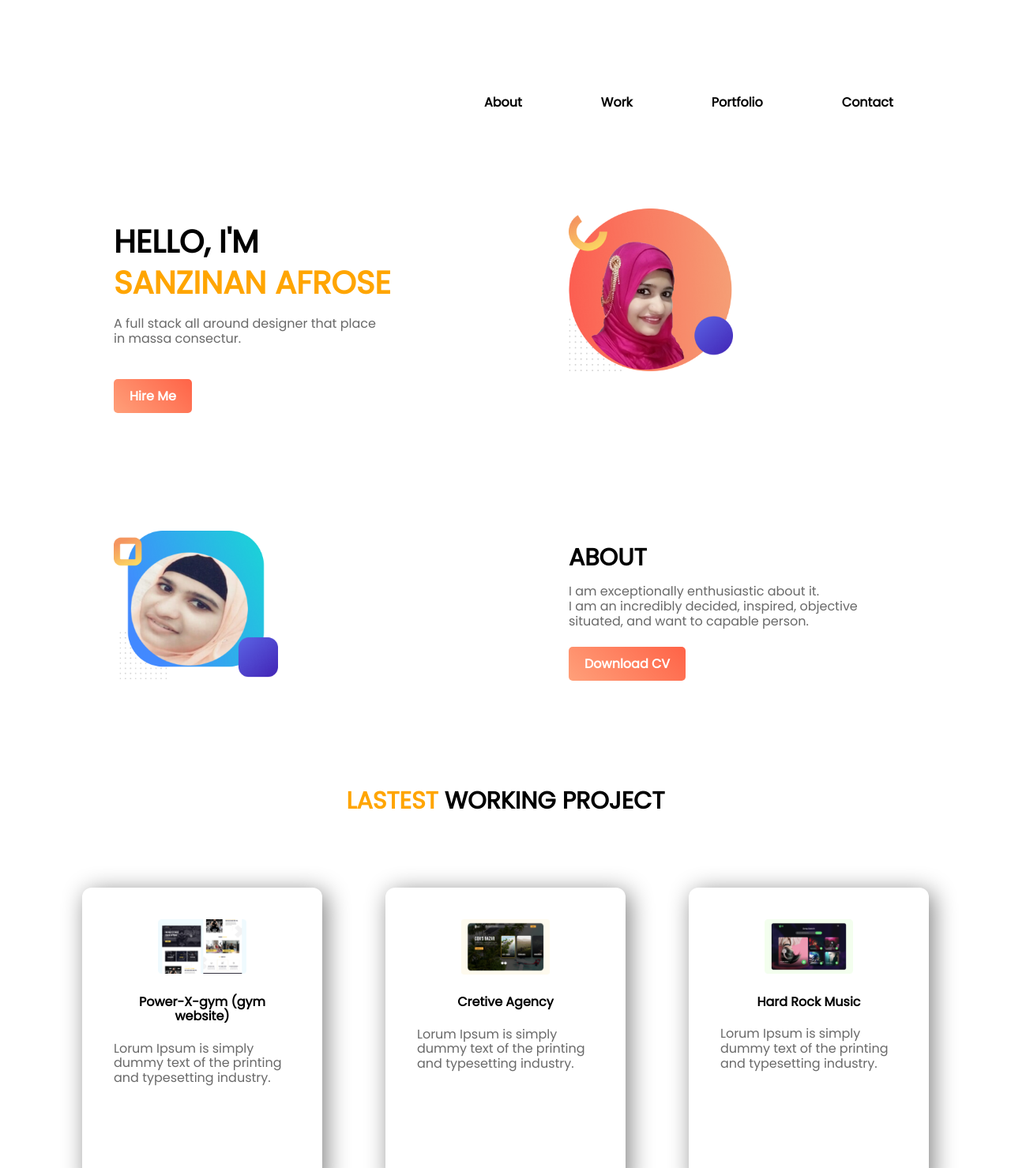
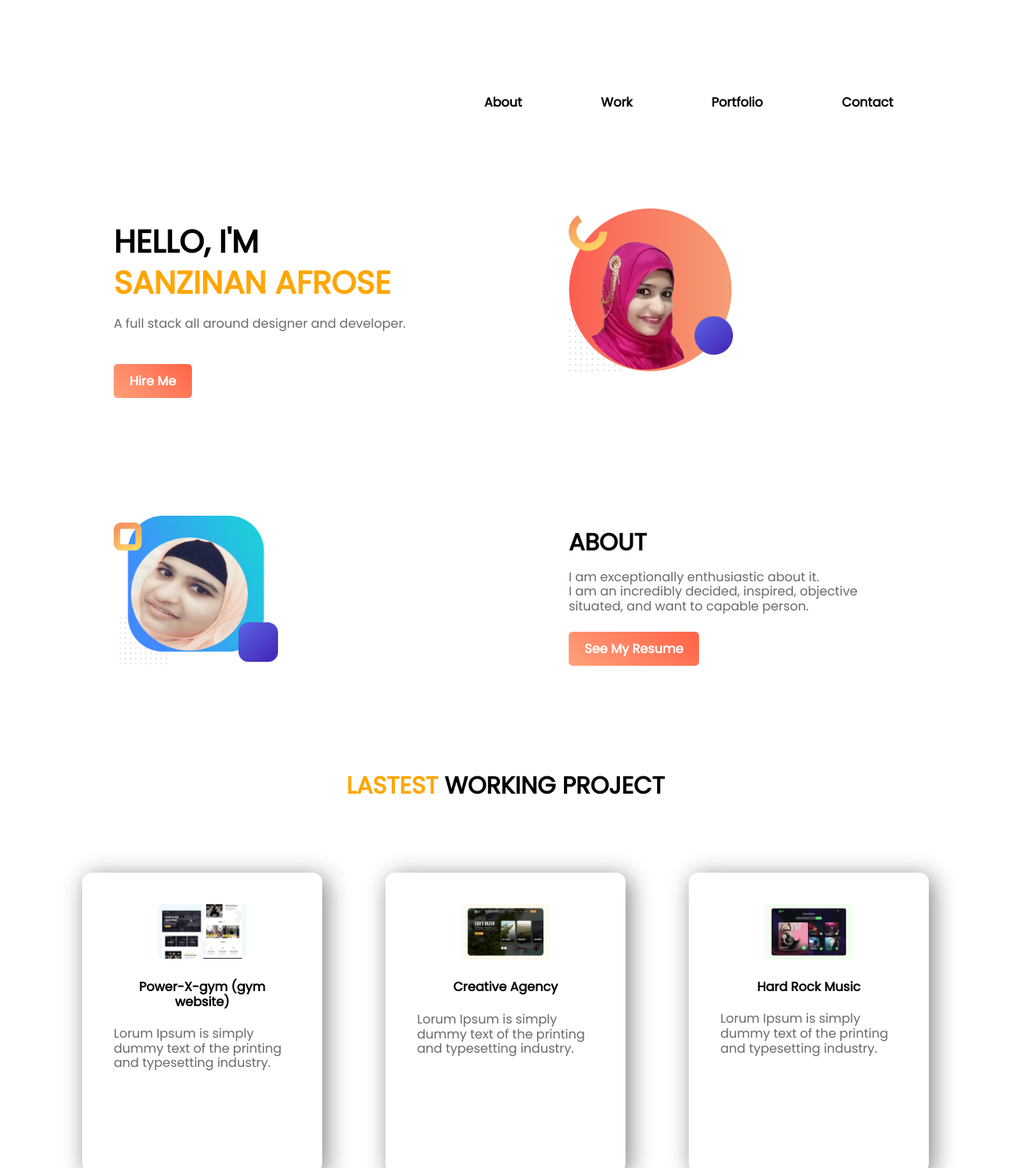
Before and after one commit to sanzinan/my-portfolio, a plain HTML site: page index.html in a window 1280 px wide. Shown: the top 1479 px of the page at 79% size. Drawn offline with Linux system fonts and the light colour scheme.

Commit message:
changing resume

```diff
--- a/index.html
+++ b/index.html
@@ -6,6 +6,8 @@
     <title>My Portfolio</title>
     <link href="https://fonts.googleapis.com/css2?family=Poppins&display=swap" rel="stylesheet">
     <link rel="stylesheet" href="style.css">
+    <link rel="shortcut icon" href="images/myportfolio.png" type="image/x-icon">
+
 </head>
 <body>
     <section>
@@ -32,8 +34,7 @@
 
                     <h1>HELLO, I'M</h1>
                 <h1><span class="orange-highlight">SANZINAN AFROSE</span> </h1>
-                <p>A full stack all around designer that place <br>
-                    in massa consectur.</p><br><br>
+                <p>A full stack all around designer and developer.</p><br><br>
                 <a class="link-button" target="_blank" href="https://www.linkedin.com/in/devsanzinan99/"> Hire Me </a>
 
                 </div>
@@ -56,7 +57,7 @@
         <div class="half-width">
             <h2> ABOUT</h2>
             <p> I am exceptionally enthusiastic about it.<br> I am an incredibly decided, inspired, objective<br> situated, and want to capable person.</p> <br>
-            <a class="link-button" target="_blank" href="https://www.linkedin.com/in/devsanzinan99/"> Download CV </a>
+            <a class="link-button" target="_blank" href="https://sanzinan.github.io/first-resume/"> See My Resume</a>
 
         </div>
        </div>
@@ -74,7 +75,7 @@
              </div>
              <div id="Creative" class="half-width single-experience">
                  <img src="images/image 5.png" >
-                 <h4>Cretive Agency</h4>
+                 <h4>Creative Agency</h4>
                  <p>
                      Lorum Ipsum is simply dummy text of the printing and typesetting industry.
                  </p>
```
